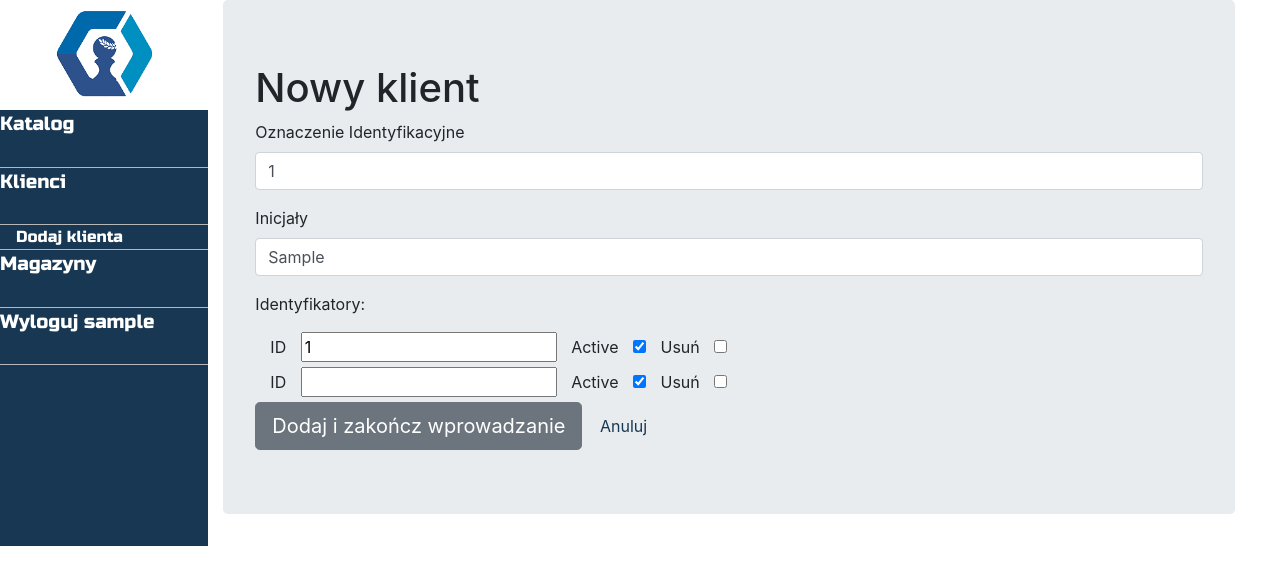
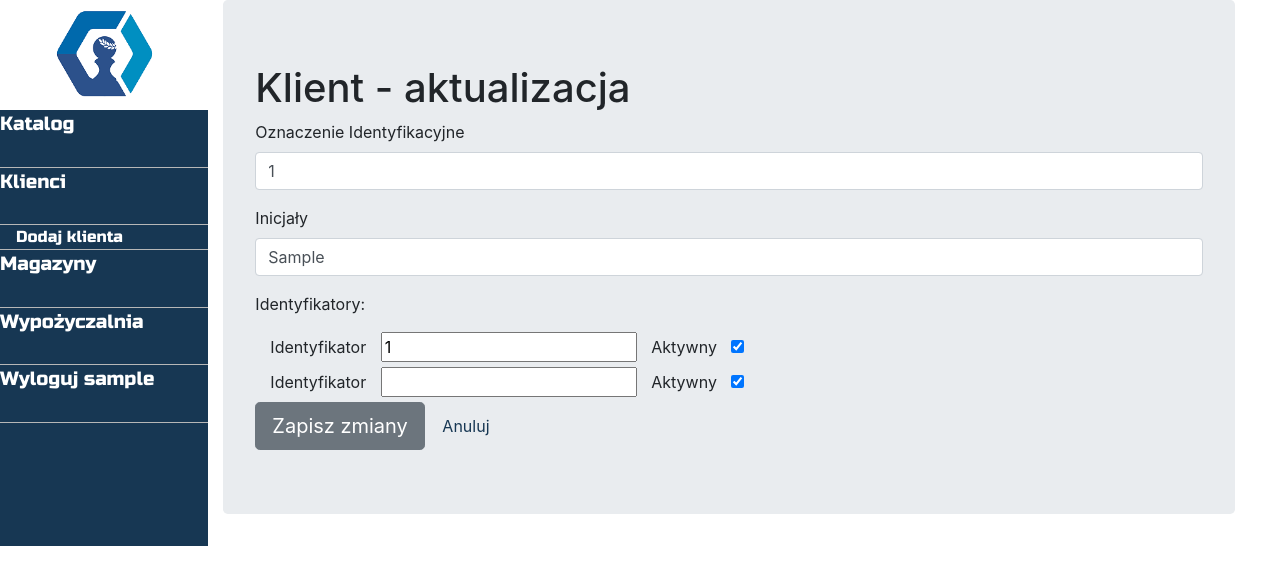
Before and after one commit to gmacike/sharehold, a Django app: a page that uses circulation/templates/circulation/base.html in a window 1280 px wide. Shown: the top 585 px of the page. Run offline with Django 3.2, Linux system fonts and the light colour scheme; a user stored in the database is signed in; tables that the repository leaves empty hold one stand-in row (values such as "Sample post"); some libraries are stand-ins or nearby versions; some web fonts are replaced.

Commit message:
ClientID podłączone

```diff
--- a/circulation/forms.py
+++ b/circulation/forms.py
@@ -1,7 +1,7 @@
 from django import forms
 from django.core.exceptions import ValidationError
 
-from circulation.models import RentalClient, ClientHasBoardGame
+from circulation.models import RentalClient, ClientID, ClientHasBoardGame
 
 
 class RentalClientForm(forms.ModelForm):
--- a/circulation/models.py
+++ b/circulation/models.py
@@ -18,8 +18,8 @@ class ClientID(models.Model):
                                      related_name='client',
                                      null=True,
                                      blank=False)
-    ID = models.IntegerField(primary_key=True, unique=True)
-    active = models.BooleanField(default=True)
+    ID = models.IntegerField(primary_key=True, unique=True, verbose_name='Identyfikator')
+    active = models.BooleanField(default=True, verbose_name='Aktywny')
 
 
 class ClientHasBoardGame(models.Model):
--- a/circulation/templates/circulation/base.html
+++ b/circulation/templates/circulation/base.html
@@ -1,5 +1,5 @@
 <!DOCTYPE html>
-{% extends "sharehold.html" %}
+{% extends "sharehold/base.html" %}
 {% load staticfiles %}
 
 {% block refs %}
@@ -21,7 +21,3 @@
         {% endif %}
     {% endif %}
 {% endblock %}
-
-    <!-- Content block -->
-  {% block content %}
-  {% endblock %}
--- a/circulation/templates/circulation/rentalclient_details.html
+++ b/circulation/templates/circulation/rentalclient_details.html
@@ -4,11 +4,7 @@
 {% block content %}
 
 <div class="jumbotron">
-  {% if pk != null %}
     <h1>Klient - aktualizacja</h1>
-  {% else %}
-    <h1>Nowy klient</h1>
-  {% endif %}
 
   <form class="retalclient-form" method="post">
     {% csrf_token %}
@@ -30,12 +26,12 @@
     <p>Identyfikatory:</p>
     {{ formset.management_form }}
 
+    {% for error in formset.non_form_errors %}
+        <span class="help-block">{{ error }}</span>
+    {% endfor %}
     {% for set_form in formset %}
         {% for hidden in set_form.hidden_fields %}
           {{ hidden }}
-        {% endfor %}
-        {% for error in formset.non_form_errors %}
-          <span class="help-block">{{ error }}</span>
         {% endfor %}
         <div class="ID_row">
         {% for field in set_form.visible_fields %}
@@ -48,7 +44,7 @@
         </div>
     {% endfor %}
 
-	<button type="submit" class="save btn btn-secondary btn-lg" >Dodaj i zakończ wprowadzanie</button>
+	<button type="submit" class="save btn btn-secondary btn-lg" >Zapisz zmiany</button>
     <a href="{% url 'return_rentalClientList' %}" class="btn btn-default">Anuluj</a>
   </form>
 </div>
--- a/circulation/templates/circulation/rentalclient_form.html
+++ b/circulation/templates/circulation/rentalclient_form.html
@@ -31,6 +31,7 @@
         <button type="submit" class="save btn btn-secondary btn-lg" formaction="return_rentalClientList">Zapisz zmiany</button>
     {% else %}
         <button type="submit" class="save btn btn-secondary btn-lg" formaction="return_rentalClientList">Dodaj i zakończ wprowadzanie</button>
+        <button type="submit" class="save btn btn-secondary btn-lg" formaction="return_editRentalClient">Dodaj i wprowadź identyfikator</button>
         <button type="submit" class="save btn btn-secondary btn-lg" formaction="return_newRentalClient">Dodaj i wprowadź kolejnego</button>
     {% endif %}
     <a href="{% url 'return_rentalClientList' %}" class="btn btn-default">Anuluj</a>
--- a/circulation/templates/circulation/rentalclient_list.html
+++ b/circulation/templates/circulation/rentalclient_list.html
@@ -23,7 +23,7 @@
          <h2> {{item.identificationCode}} </h2>
          <h2> {{item.initials}}</h2>
          {% if perms.circulation.change_rentalclient %}
-            <a href="{% url 'rentalclient_edit' pk=item.pk %}" class="btn btn-warning">Edytuj</a>
+            <a href="{% url 'rentalclient_details' pk=item.pk %}" class="btn btn-warning">Edytuj</a>
          {% endif %}
        </div>
     {% endfor %}
--- a/circulation/urls.py
+++ b/circulation/urls.py
@@ -7,12 +7,11 @@ urlpatterns = [
     url(r'^rClient/$', views.RentalClientListView.as_view(), name='circulation_entries'),
     url(r'^rClient/new/$', views.RentalClientCreateView.as_view(), name='rentalClient_new'),
     url(r'^rClient/(?P<pk>\d+)/edit/$', views.ClientUpdateView.as_view(), name='rentalclient_edit'),
-    url(r'^rClient/(?P<client_id>\d+)/details/$', views.manage_rentalclient, name='rentalClient_details'),
+    url(r'^rClient/(?P<pk>\d+)/details/$', views.manage_rentalclient, name='rentalclient_details'),
     url(r'^rClient/new/return_rentalClientList', views.addAndReturn_rentalClientList, name='return_rentalClientList'),
     url(r'^rClient/new/return_newRentalClient', views.addAndAddNew_rentalClientList, name='return_newRentalClient'),
+    url(r'^rClient/new/return_editRentalClient', views.addAndEditRentalClient, name='return_editRentalClient'),
     url(r'^rClient/(?P<pk>\d+)/edit/return_rentalClientList', views.updateAndReturn_rentalClientList, name='return_rentalClientList'),
-
-    url(r'^rClient/(?P<client_id>\d+)/details/$', views.manage_rentalclient, name='rentalClient_details'),
 
     url(r'^rental$',
         views.ClientHasBoardGameList.as_view(),
--- a/circulation/views.py
+++ b/circulation/views.py
@@ -61,10 +61,10 @@ class BoardGameUpdate2View(LoginRequiredMixin, PermissionRequiredMixin, UpdateVi
 
 @login_required
 @permission_required('circulation.change_rentalclient', raise_exception=True)
-def manage_rentalclient(request, client_id):
-    rentalClient = get_object_or_404(RentalClient, pk=client_id)
+def manage_rentalclient(request, pk):
+    rentalClient = get_object_or_404(RentalClient, pk=pk)
     form = RentalClientForm(instance=rentalClient)
-    RentalClientInlineFormSet = inlineformset_factory(RentalClient, ClientID, fields=('ID', 'active'), extra=1, formset=RentalClientIDInlineFormSet)
+    RentalClientInlineFormSet = inlineformset_factory(RentalClient, ClientID, fields=('ID', 'active'), extra=1, formset=RentalClientIDInlineFormSet, can_delete=False)
     if request.method == "POST":
         formset = RentalClientInlineFormSet(request.POST, request.FILES, instance=rentalClient)
         if formset.is_valid():
@@ -83,6 +83,18 @@ def redirect_query(url, params=None):
         response['Location'] += '?' + query_string
     return response
 
+@login_required
+@permission_required('circulation.add_rentalclient', raise_exception=True)
+def addAndEditRentalClient(request):
+    if request.method == 'POST':
+        form = RentalClientForm(request.POST)
+        if form.is_valid():
+            rentalClient = form.save(commit=False)
+            rentalClient.save()
+            return redirect('rentalclient_details', pk=rentalClient.pk)
+        else:
+            return render(request, 'circulation/rentalclient_form.html', {'form': form})
+    return redirect('circulation_entries')
 
 @login_required
 @permission_required('circulation.add_rentalclient', raise_exception=True)
```
